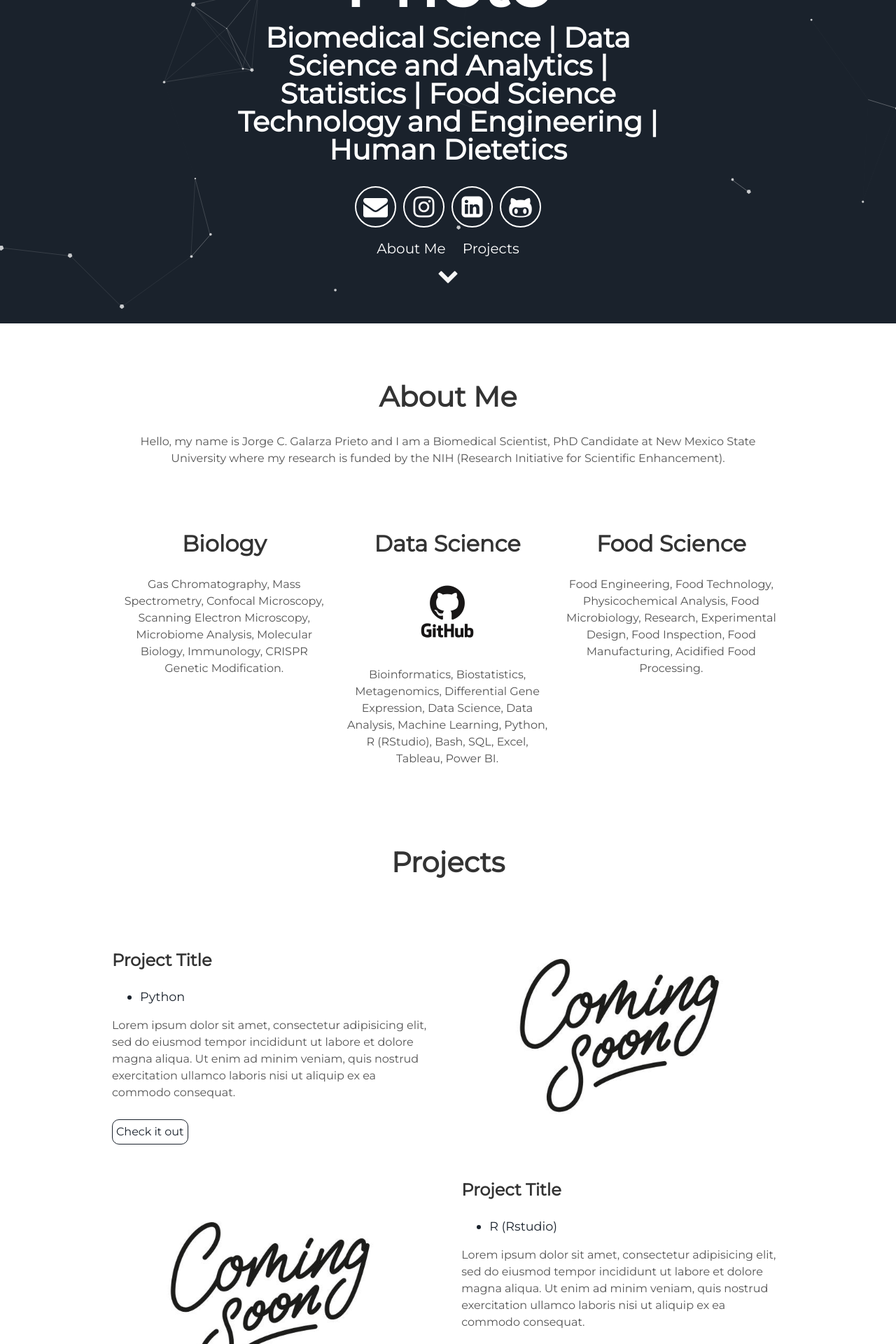
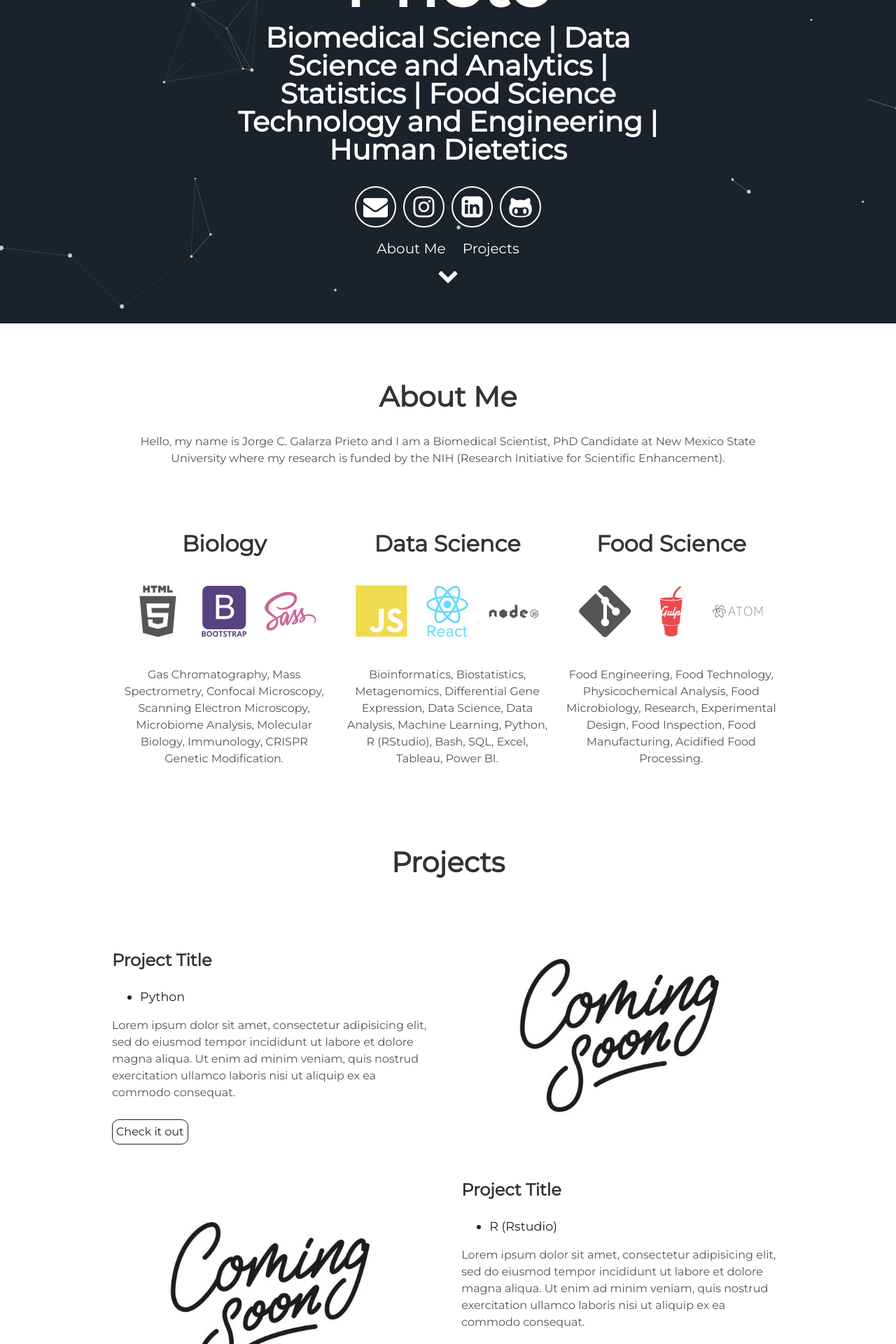
Before and after one commit to jorgegalarza1/jorgegalarza1.github.io, a Jekyll site: the page built from index.html, in a window 1280 px wide. Shown: the part 438-2358 px from the top of the page at 70% size. Built offline with Jekyll 4.4.1, drawn with Linux system fonts in a browser that asks for light colours.

Commit message:
Update about.html

```diff
--- a/_includes/about.html
+++ b/_includes/about.html
@@ -1,21 +1,27 @@
- <div class="user-details">
+<div class="user-details">
   <h1> About Me </h1>
   <p> {{site.user_description}} </p>
 </div>
   <div class="user">
     <div class="tech">
       <h2>Biology</h2>
-      <i class="devicon-bash-plain colored"></i>
+      <i class="devicon-html5-plain-wordmark"></i>
+      <i class="devicon-bootstrap-plain-wordmark colored"></i>
+      <i class="devicon-sass-original colored"></i>
       <p>Gas Chromatography, Mass Spectrometry, Confocal Microscopy, Scanning Electron Microscopy, Microbiome Analysis, Molecular Biology, Immunology, CRISPR Genetic Modification.</p>
     </div>
     <div class="tech">
       <h2>Data Science</h2>
-      <i class="devicon-github-original-wordmark colored"></i>
+      <i class="devicon-javascript-plain colored"></i>
+      <i class="devicon-react-original-wordmark colored"></i>
+      <i class="devicon-nodejs-plain-wordmark"></i>
       <p>Bioinformatics, Biostatistics, Metagenomics, Differential Gene Expression, Data Science, Data Analysis, Machine Learning, Python, R (RStudio), Bash, SQL, Excel, Tableau, Power BI.</p>
     </div>
     <div class="tech">
       <h2>Food Science</h2>
-      <i class="devicon-rstudio-plain colored"></i>
+      <i class="devicon-git-plain"></i>
+      <i class="devicon-gulp-plain colored"></i>
+      <i class="devicon-atom-original-wordmark"></i>
       <p>Food Engineering, Food Technology, Physicochemical Analysis, Food Microbiology, Research, Experimental Design, Food Inspection, Food Manufacturing, Acidified Food Processing.</p>
     </div>
 </div>
```
